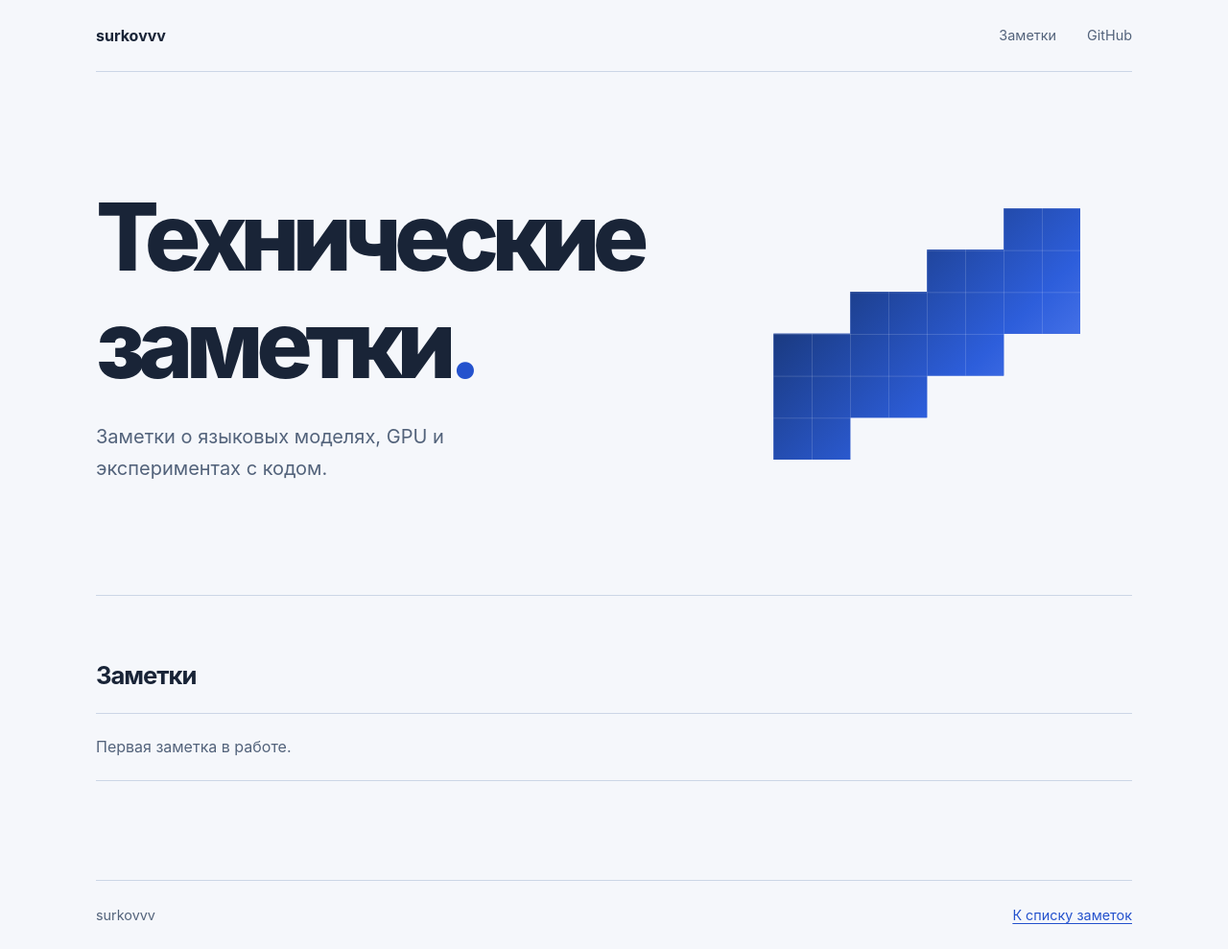
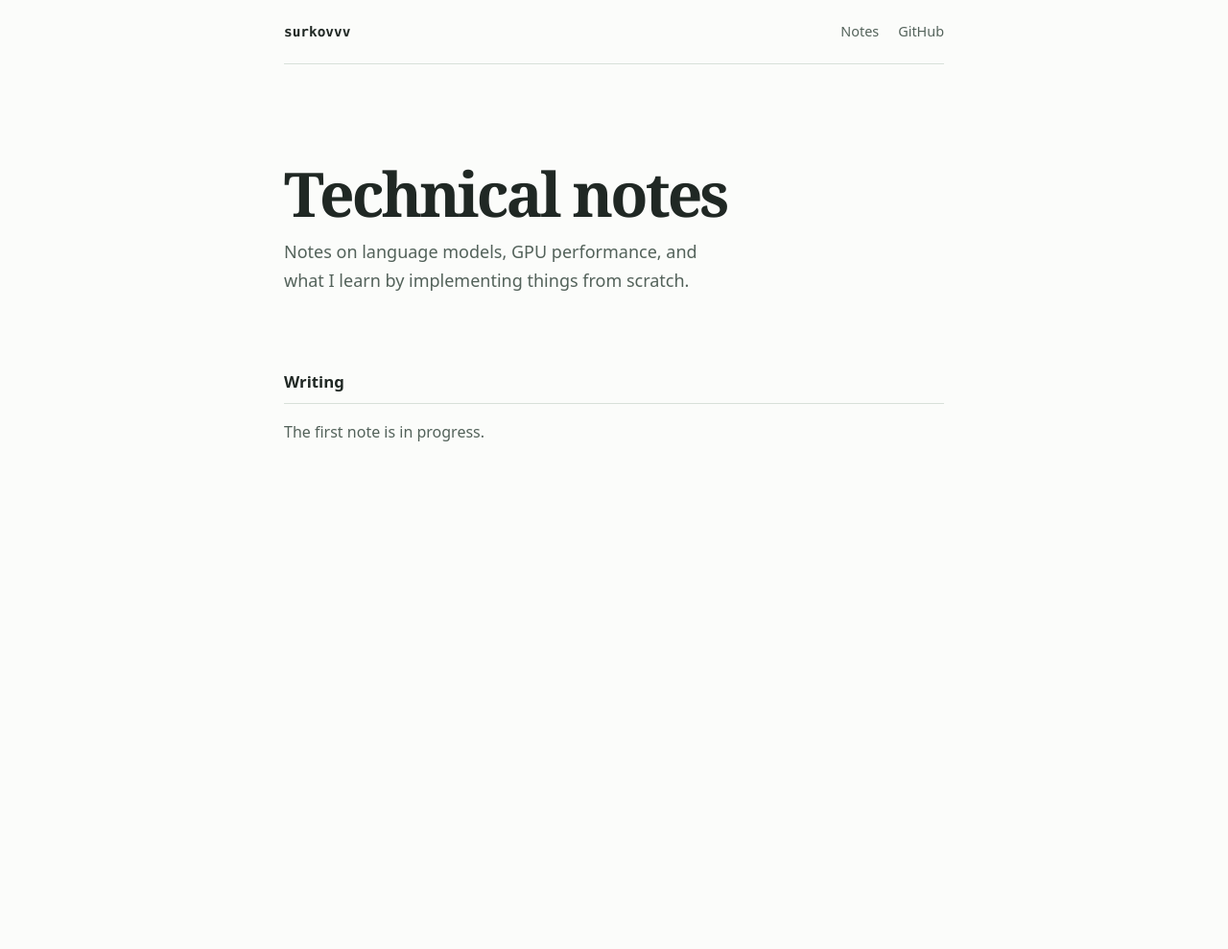
Before and after one commit to surkovvv/surkovvv.github.io, a Jekyll site: the page built from index.html, in a window 1280 px wide. Shown: the whole page at 96% size. Built offline with Jekyll 4.4.1, drawn with Linux system fonts in a browser that asks for light colours; after the commit the page ends 900 px from its top, so only the background shows below that.

Commit message:
Redesign the blog as an English reading-first site

```diff
--- a/404.html
+++ b/404.html
@@ -1,9 +1,9 @@
 ---
 layout: default
-title: Страница не найдена
+title: Page not found
 permalink: /404.html
 ---
 <section class="post">
-  <h1>Страница не найдена</h1>
-  <p><a href="{{ '/#notes' | relative_url }}">К списку заметок</a></p>
+  <h1>Page not found</h1>
+  <p><a href="{{ '/#notes' | relative_url }}">All notes</a></p>
 </section>
--- a/_config.yml
+++ b/_config.yml
@@ -1,7 +1,7 @@
-title: Технические заметки
+title: Technical notes
 author: surkovvv
-description: Заметки о языковых моделях, GPU и экспериментах с кодом.
-lang: ru
+description: Notes on language models, GPU performance, and what I learn by implementing things from scratch.
+lang: en
 url: https://surkovvv.github.io
 github_profile: https://github.com/surkovvv
 timezone: Europe/Belgrade
@@ -11,6 +11,7 @@ highlighter: rouge
 kramdown:
   input: GFM
   math_engine: mathjax
+  toc_levels: 2..3
 defaults:
   - scope:
       path: ""
--- a/_layouts/default.html
+++ b/_layouts/default.html
@@ -12,20 +12,16 @@
     {% endif %}
   </head>
   <body>
-    <a class="skip-link" href="#content">К содержанию</a>
+    <a class="skip-link" href="#content">Skip to content</a>
     <header class="site-header shell">
       <a class="wordmark" href="{{ '/' | relative_url }}">{{ site.author | escape }}</a>
-      <nav aria-label="Навигация">
-        <a href="{{ '/#notes' | relative_url }}">Заметки</a>
+      <nav aria-label="Main navigation">
+        <a href="{{ '/#notes' | relative_url }}">Notes</a>
         <a href="{{ site.github_profile }}">GitHub</a>
       </nav>
     </header>
     <main id="content" class="shell" tabindex="-1">
       {{ content }}
     </main>
-    <footer class="site-footer shell">
-      <span>{{ site.author | escape }}</span>
-      <a href="{{ '/#notes' | relative_url }}">К списку заметок</a>
-    </footer>
   </body>
 </html>
--- a/_layouts/post.html
+++ b/_layouts/post.html
@@ -3,11 +3,14 @@ layout: default
 ---
 <article class="post"{% if page.lang %} lang="{{ page.lang | escape }}"{% endif %}>
   <header class="post-header">
-    <time datetime="{{ page.date | date_to_xmlschema }}">{{ page.date | date: '%d.%m.%Y' }}</time>
     <h1>{{ page.title | escape }}</h1>
+    <time datetime="{{ page.date | date_to_xmlschema }}">{{ page.date | date: '%b %-d, %Y' }}</time>
     {% if page.description %}<p class="lede">{{ page.description | escape }}</p>{% endif %}
   </header>
   <div class="prose">
     {{ content }}
   </div>
+  <footer class="post-footer">
+    <a href="{{ '/#notes' | relative_url }}">All notes</a>
+  </footer>
 </article>
--- a/assets/site.css
+++ b/assets/site.css
@@ -1,26 +1,28 @@
 :root {
-  color-scheme: light;
-  --background: #f5f7fb;
-  --surface: #fff;
-  --text: #192437;
-  --muted: #53637b;
-  --accent: #2452cd;
-  --line: #ccd6e6;
-  --code: #edf1f9;
-  --sans: Inter, system-ui, -apple-system, sans-serif;
+  color-scheme: light dark;
+  --paper: #fbfcfa;
+  --ink: #202824;
+  --muted: #53625a;
+  --accent: #245c4b;
+  --rule: #d8e0d9;
+  --panel: #f0f4f0;
+  --string: #256345;
+  --number: #9a481b;
+  --sans: system-ui, -apple-system, sans-serif;
+  --serif: 'Iowan Old Style', Charter, 'Bitstream Charter', Georgia, serif;
   --mono: 'SFMono-Regular', Consolas, 'Liberation Mono', monospace;
 }
 
 @media (prefers-color-scheme: dark) {
   :root {
-    color-scheme: dark;
-    --background: #131b2b;
-    --surface: #19243a;
-    --text: #e7edf8;
-    --muted: #abbad2;
-    --accent: #9bb3ff;
-    --line: #374865;
-    --code: #1a263d;
+    --paper: #171e1b;
+    --ink: #e6eee8;
+    --muted: #a6b9ae;
+    --accent: #a0d8c0;
+    --rule: #36443d;
+    --panel: #202a25;
+    --string: #9bd4aa;
+    --number: #f1ab7b;
   }
 }
 
@@ -28,136 +30,107 @@
 
 body {
   margin: 0;
-  min-height: 100vh;
-  display: flex;
-  flex-direction: column;
-  background: var(--background);
-  color: var(--text);
+  background: var(--paper);
+  color: var(--ink);
   font: 1rem / 1.65 var(--sans);
 }
 
 a { color: var(--accent); text-underline-offset: .22em; }
-a:hover { text-decoration-thickness: .13em; }
-:focus-visible { outline: 2px solid var(--accent); outline-offset: 5px; }
+a:hover { text-decoration-thickness: .12em; }
+:focus-visible { outline: 2px solid var(--accent); outline-offset: 4px; }
 
 .skip-link {
   position: fixed;
   top: .75rem;
   left: .75rem;
-  z-index: 2;
+  z-index: 1;
   padding: .5rem .75rem;
-  background: var(--surface);
+  background: var(--panel);
   transform: translateY(-180%);
 }
 
 .skip-link:focus { transform: none; }
-.shell { width: min(67.5rem, calc(100% - 3rem)); margin-inline: auto; }
-main { flex: 1 0 auto; }
+.shell { width: min(43rem, calc(100% - 2.5rem)); margin-inline: auto; }
 
-.site-header, .site-footer {
+.site-header {
   display: flex;
-  align-items: center;
   justify-content: space-between;
+  align-items: baseline;
   flex-wrap: wrap;
   gap: .5rem 1.5rem;
-  padding-block: 1.5rem;
+  padding-block: 1.3rem;
+  border-bottom: 1px solid var(--rule);
 }
 
-.site-header { border-bottom: 1px solid var(--line); }
-.site-header nav { display: flex; gap: clamp(1rem, 4vw, 2rem); }
-.site-header a { text-decoration: none; }
-.site-header a:hover { text-decoration: underline; }
-.site-header nav a, .site-footer { color: var(--muted); font-size: .9rem; }
-.wordmark { color: var(--text); font-weight: 700; }
-.site-footer { border-top: 1px solid var(--line); }
+.site-header nav { display: flex; gap: 1.25rem; }
+.site-header a { color: var(--muted); font-size: .9rem; text-decoration: none; }
+.site-header a:hover { color: var(--accent); text-decoration: underline; }
+.site-header .wordmark { color: var(--ink); font-family: var(--mono); font-weight: 600; }
 
-.hero {
-  position: relative;
-  isolation: isolate;
-  overflow: hidden;
-  display: grid;
-  grid-template-columns: minmax(0, 1fr) minmax(12rem, .68fr);
-  align-items: center;
-  gap: 1.5rem;
-  padding-block: clamp(3.75rem, 9vw, 8rem);
-  border-bottom: 1px solid var(--line);
+.intro, .post { padding-top: clamp(3rem, 9vw, 6.2rem); }
+h1, h2, h3, p { margin-top: 0; }
+h1, h2, h3 { line-height: 1.16; }
+h1 {
+  margin-bottom: .8rem;
+  font: 600 clamp(2.65rem, 8vw, 4rem) / 1.08 var(--serif);
+  letter-spacing: -.045em;
+  overflow-wrap: anywhere;
 }
 
-.hero-text { position: relative; z-index: 1; }
+.lede { max-width: 45ch; margin-bottom: 0; color: var(--muted); font-size: 1.125rem; }
 
-h1, h2, h3, p { margin-top: 0; }
-h1, h2, h3 { line-height: 1.15; }
-
-.hero h1 {
-  margin-bottom: 1.5rem;
-  font-size: clamp(2.45rem, 7.9vw, 6.1rem);
-  letter-spacing: -.078em;
-  font-weight: 760;
-}
-
-.hero h1 span { color: var(--accent); }
-
-.lede {
-  margin-bottom: 0;
-  max-width: 40ch;
-  color: var(--muted);
-  font-size: clamp(1.05rem, 1.8vw, 1.25rem);
-}
-
-.tile-field {
-  justify-self: center;
-  width: min(95%, 20rem);
-  aspect-ratio: 1.22;
-  background-color: #2452cd;
-  background-image: linear-gradient(90deg, #ffffff25 1px, transparent 1px),
-    linear-gradient(#ffffff25 1px, transparent 1px),
-    linear-gradient(134deg, #102751, #2d5edb 64%, #678cfa);
-  background-size: 12.5% 100%, 100% 16.666%, 100% 100%;
-  clip-path: polygon(0 50%, 25% 50%, 25% 33.333%, 50% 33.333%, 50% 16.666%, 75% 16.666%, 75% 0, 100% 0, 100% 50%, 75% 50%, 75% 66.666%, 50% 66.666%, 50% 83.333%, 25% 83.333%, 25% 100%, 0 100%);
-}
-
-.notes { padding-block: clamp(2.5rem, 6vw, 4.25rem) clamp(4rem, 8vw, 6.5rem); }
-.notes h2 { margin-bottom: 1.5rem; font-size: 1.6rem; letter-spacing: -.04em; }
-.empty-state { margin-bottom: 0; padding-block: 1.35rem; border-block: 1px solid var(--line); color: var(--muted); }
-.note-list { margin: 0; padding: 0; list-style: none; border-top: 1px solid var(--line); }
+.notes { margin-top: clamp(3.25rem, 8vw, 5rem); padding-bottom: 4rem; scroll-margin-top: 1rem; }
+.notes h2 { margin-bottom: .8rem; font-size: 1.05rem; font-weight: 660; }
+.empty-state { margin: 0; padding-block: 1rem; border-top: 1px solid var(--rule); color: var(--muted); }
+.note-list { margin: 0; padding: 0; list-style: none; border-top: 1px solid var(--rule); }
 
 .note-row {
   display: grid;
-  grid-template-columns: 8rem minmax(0, 1fr);
-  gap: .4rem 1.25rem;
-  padding-block: 1.4rem;
-  border-bottom: 1px solid var(--line);
+  grid-template-columns: 7.65rem minmax(0, 1fr);
+  align-items: baseline;
+  gap: .25rem 1rem;
+  padding-block: 1rem;
+  border-bottom: 1px solid var(--rule);
 }
 
-time { color: var(--muted); font: .875rem / 1.65 var(--mono); }
-.note-row h3 { margin: 0; font-size: 1.25rem; overflow-wrap: anywhere; }
-.note-row h3 a { color: var(--text); text-decoration: none; }
-.note-row h3 a:hover { color: var(--accent); text-decoration: underline; }
-.note-row p { margin: .3rem 0 0; color: var(--muted); }
+time { color: var(--muted); font: .875rem / 1.5 var(--mono); }
+.note-row h3 { margin: 0; font: 600 1.35rem / 1.2 var(--serif); overflow-wrap: anywhere; }
+.note-row h3 a { color: var(--ink); text-decoration-color: var(--rule); }
+.note-row h3 a:hover { color: var(--accent); text-decoration-color: currentColor; }
+.note-row p { margin: .4rem 0 0; color: var(--muted); }
 
-.post { max-width: 47rem; margin-inline: auto; padding-block: clamp(2.5rem, 7vw, 5.5rem); }
-.post-header { margin-bottom: 2.5rem; padding-bottom: 1.75rem; border-bottom: 1px solid var(--line); }
-.post h1 { margin: .45rem 0 .8rem; font-size: clamp(2.25rem, 6.5vw, 4.75rem); letter-spacing: -.055em; overflow-wrap: anywhere; }
-.prose { font-size: 1.0625rem; overflow-wrap: anywhere; }
-.prose h2, .prose h3 { margin: 2em 0 .65em; letter-spacing: -.025em; }
+.post { padding-bottom: 3.5rem; }
+.post-header { margin-bottom: 2rem; padding-bottom: 1.7rem; border-bottom: 1px solid var(--rule); }
+.post-header .lede { margin-top: .75rem; }
+.post-footer { margin-top: 3rem; padding-top: 1rem; border-top: 1px solid var(--rule); }
+.prose { font-size: 1.0625rem; line-height: 1.75; overflow-wrap: anywhere; }
+.prose h2, .prose h3 { margin: 1.8em 0 .55em; font-family: var(--serif); letter-spacing: -.02em; }
+.prose h2 { font-size: 1.7rem; }
+.prose h3 { font-size: 1.35rem; }
+.prose :is(h2, h3)[id] { scroll-margin-top: 1rem; }
 .prose img { display: block; max-width: 100%; height: auto; }
-.prose pre, .prose code { background: var(--code); font-family: var(--mono); font-size: .875em; }
-.prose code { padding: .15em .3em; border-radius: .25rem; }
-.prose pre { overflow-x: auto; padding: 1rem; border: 1px solid var(--line); border-radius: .5rem; }
+.prose pre, .prose code { background: var(--panel); font-family: var(--mono); font-size: .875em; }
+.prose code { padding: .15em .3em; border-radius: .2rem; }
+.prose pre { overflow-x: auto; padding: 1rem; border: 1px solid var(--rule); border-radius: .3rem; }
 .prose pre code { padding: 0; font-size: inherit; }
-.prose blockquote { margin-inline: 0; padding-inline-start: 1rem; border-left: 3px solid var(--line); color: var(--muted); }
+.prose blockquote { margin-inline: 0; padding-inline-start: 1rem; border-left: 3px solid var(--rule); color: var(--muted); }
 .prose table { display: block; width: max-content; max-width: 100%; overflow: auto; border-collapse: collapse; }
-.prose th, .prose td { padding: .5rem .7rem; border: 1px solid var(--line); text-align: left; }
+.prose th, .prose td { padding: .5rem .7rem; border: 1px solid var(--rule); text-align: left; }
 .prose mjx-container[display='true'] { max-width: 100%; overflow-x: auto; overflow-y: hidden; padding-block: .25em; }
 
+#markdown-toc {
+  margin-bottom: 2rem;
+  padding: .25rem 1rem .25rem 1.75rem;
+  border-left: 2px solid var(--rule);
+  font-size: 1rem;
+}
+
+#markdown-toc ul { padding-left: 1.15rem; }
 .highlight :is(.k, .kc, .kd, .kn, .kp, .kr, .kt, .o, .ow, .nb) { color: var(--accent); }
 .highlight :is(.c, .c1, .cm, .cp, .cs) { color: var(--muted); font-style: italic; }
-.highlight :is(.s, .sa, .sb, .sd, .s1, .s2, .se, .sh, .si, .sr, .ss, .sx) { color: light-dark(#146449, #83d9ab); }
-.highlight :is(.m, .mb, .mf, .mh, .mi, .mo, .il) { color: light-dark(#943b16, #ffb78e); }
+.highlight :is(.s, .sa, .sb, .sd, .s1, .s2, .se, .sh, .si, .sr, .ss, .sx) { color: var(--string); }
+.highlight :is(.m, .mb, .mf, .mh, .mi, .mo, .il) { color: var(--number); }
 
-@media (max-width: 39rem) {
-  .shell { width: calc(100% - 2rem); }
-  .hero { grid-template-columns: 1fr; }
-  .tile-field { width: 8rem; justify-self: end; }
-  .note-row { grid-template-columns: 1fr; }
+@media (max-width: 33rem) {
+  .note-row { grid-template-columns: minmax(0, 1fr); }
 }
--- a/index.html
+++ b/index.html
@@ -1,21 +1,18 @@
 ---
 layout: default
 ---
-<section class="hero" aria-labelledby="site-title">
-  <div class="hero-text">
-    <h1 id="site-title">Технические<br>заметки<span>.</span></h1>
-    <p class="lede">{{ site.description | escape }}</p>
-  </div>
-  <div class="tile-field" aria-hidden="true"></div>
-</section>
+<header class="intro">
+  <h1>{{ site.title | escape }}</h1>
+  <p class="lede">{{ site.description | escape }}</p>
+</header>
 
 <section class="notes" id="notes" aria-labelledby="notes-title">
-  <h2 id="notes-title">Заметки</h2>
+  <h2 id="notes-title">Writing</h2>
   {% if site.posts.size > 0 %}
     <ul class="note-list">
       {% for post in site.posts %}
         <li class="note-row">
-          <time datetime="{{ post.date | date_to_xmlschema }}">{{ post.date | date: '%d.%m.%Y' }}</time>
+          <time datetime="{{ post.date | date_to_xmlschema }}">{{ post.date | date: '%b %-d, %Y' }}</time>
           <div>
             <h3><a href="{{ post.url | relative_url }}"{% if post.lang %} lang="{{ post.lang | escape }}"{% endif %}>{{ post.title | escape }}</a></h3>
             {% if post.description %}<p{% if post.lang %} lang="{{ post.lang | escape }}"{% endif %}>{{ post.description | escape }}</p>{% endif %}
@@ -24,6 +21,6 @@ layout: default
       {% endfor %}
     </ul>
   {% else %}
-    <p class="empty-state">Первая заметка в работе.</p>
+    <p class="empty-state">The first note is in progress.</p>
   {% endif %}
 </section>
```
Also changed, not shown: README.md.
